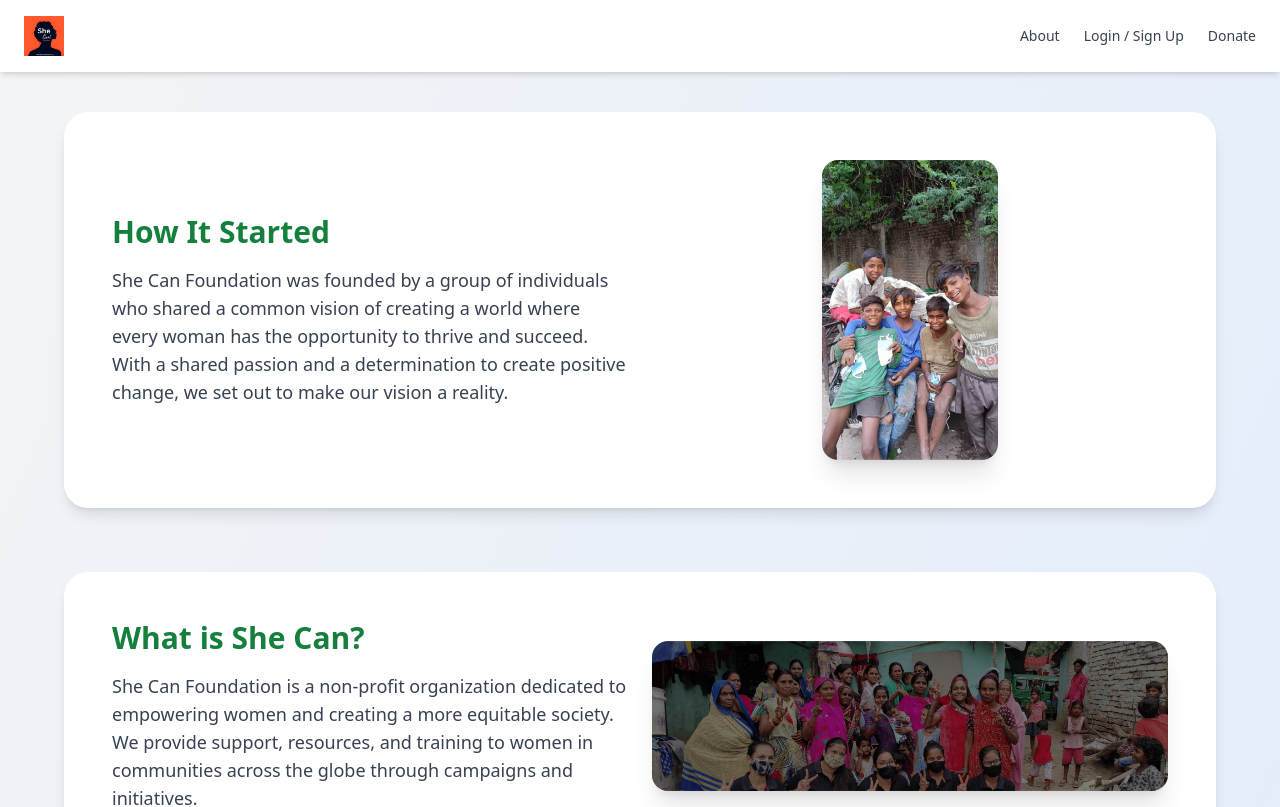
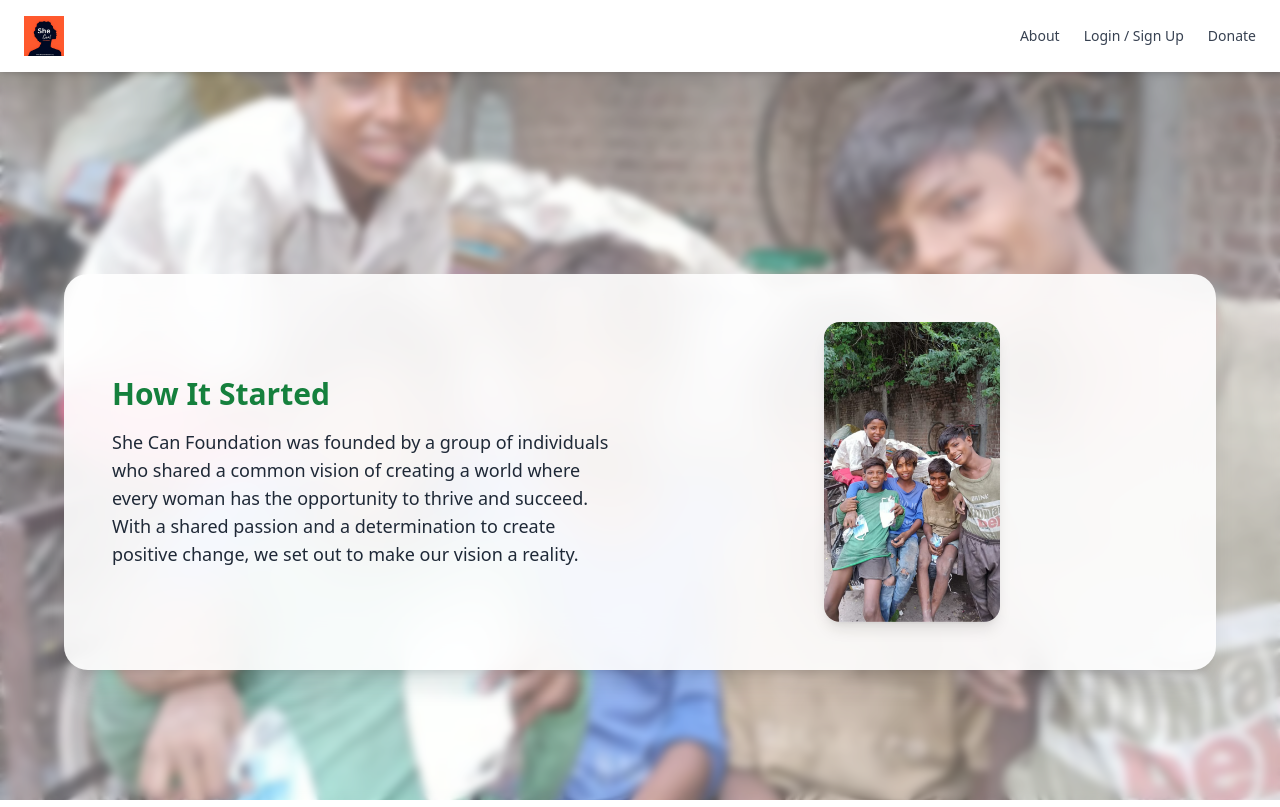
Before and after one commit to cjchandru798/fundraise-frontend-, a React (Vite) app: page /landing in a window 1280 px wide. Shown: the top 807 px of the page. Built offline with nearby package versions, Linux system fonts and the light colour scheme.

Commit message:
partilly completed

```diff
--- a/src/pages/LandingPage.tsx
+++ b/src/pages/LandingPage.tsx
@@ -1,37 +1,43 @@
 // src/pages/LandingPage.tsx
-import { useState } from "react";
+import { useEffect, useRef, useState } from "react";
 import { useNavigate } from "react-router-dom";
 import { motion, AnimatePresence } from "framer-motion";
 
 const sections = [
   {
     title: "How It Started",
-    content: `She Can Foundation was founded by a group of individuals who shared a common vision of creating a world where every woman has the opportunity to thrive and succeed. With a shared passion and a determination to create positive change, we set out to make our vision a reality.`,
+    content:
+      "She Can Foundation was founded by a group of individuals who shared a common vision of creating a world where every woman has the opportunity to thrive and succeed. With a shared passion and a determination to create positive change, we set out to make our vision a reality.",
     image: "/howstart.avif",
   },
   {
     title: "What is She Can?",
-    content: `She Can Foundation is a non-profit organization dedicated to empowering women and creating a more equitable society. We provide support, resources, and training to women in communities across the globe through campaigns and initiatives.`,
+    content:
+      "She Can Foundation is a non-profit organization dedicated to empowering women and creating a more equitable society. We provide support, resources, and training to women in communities across the globe through campaigns and initiatives.",
     image: "/who we.avif",
   },
   {
     title: "About Us",
-    content: `We are a registered NGO under the Indian Society Act, 1860, committed to empowering women. Through our collaboration with local groups and our sustainable programs, we aim to revolutionize society and create a better world for all.`,
+    content:
+      "We are a registered NGO under the Indian Society Act, 1860, committed to empowering women. Through our collaboration with local groups and our sustainable programs, we aim to revolutionize society and create a better world for all.",
     image: "/touch.avif",
   },
   {
     title: "The Story",
-    content: `Join our team and make a difference in the lives of women in need. At She Can Foundation, we are committed to creating positive change across the globe. Be part of our mission—one woman at a time.`,
+    content:
+      "Join our team and make a difference in the lives of women in need. At She Can Foundation, we are committed to creating positive change across the globe. Be part of our mission—one woman at a time.",
     image: "/certificate.avif",
   },
   {
     title: "Donate Now",
-    content: `With your support, we can continue to provide education, skill-building, and other opportunities to women. Your donation, no matter how small, can change lives and create a ripple effect of hope and empowerment.`,
+    content:
+      "With your support, we can continue to provide education, skill-building, and other opportunities to women. Your donation, no matter how small, can change lives and create a ripple effect of hope and empowerment.",
     image: "/donate.avif",
   },
   {
     title: "A Message from the Founder",
-    content: `Together, we can break down barriers and empower women. Join us in our mission to create a world where every woman has the opportunity to thrive and succeed.`,
+    content:
+      "Together, we can break down barriers and empower women. Join us in our mission to create a world where every woman has the opportunity to thrive and succeed.",
     image: "/to.avif",
     author: "Reeta Mishra",
   },
@@ -43,7 +49,9 @@
   const [referralCode, setReferralCode] = useState("");
   const [modalImage, setModalImage] = useState<string | null>(null);
   const [showReferralModal, setShowReferralModal] = useState(false);
+  const [activeSection, setActiveSection] = useState(0);
   const navigate = useNavigate();
+  const sectionRefs = useRef<(HTMLElement | null)[]>([]);
 
   const handleDonateClick = () => {
     const code = referralCode.trim() || "INT0BD0FA";
@@ -51,8 +59,50 @@
     setShowReferralModal(false);
   };
 
+  useEffect(() => {
+    const observer = new IntersectionObserver(
+      (entries) => {
+        entries.forEach((entry) => {
+          if (entry.isIntersecting) {
+            const index = sectionRefs.current.findIndex(
+              (ref) => ref === entry.target
+            );
+            if (index !== -1) setActiveSection(index);
+          }
+        });
+      },
+      {
+        threshold: 0.6,
+      }
+    );
+
+    sectionRefs.current.forEach((ref) => {
+      if (ref) observer.observe(ref);
+    });
+
+    return () => {
+      sectionRefs.current.forEach((ref) => {
+        if (ref) observer.unobserve(ref);
+      });
+    };
+  }, []);
+
   return (
-    <div className="bg-gradient-to-br from-gray-100 to-blue-100 relative z-0">
+    <div className="relative overflow-x-hidden">
+      {/* Dynamic background */}
+      <AnimatePresence mode="wait">
+        <motion.div
+          key={sections[activeSection].image}
+          className="fixed inset-0 -z-10 bg-cover bg-center transition-opacity duration-1000"
+          style={{ backgroundImage: `url(${sections[activeSection].image})` }}
+          initial={{ opacity: 0 }}
+          animate={{ opacity: 1 }}
+          exit={{ opacity: 0 }}
+        />
+      </AnimatePresence>
+      {/* Overlay */}
+      <div className="fixed inset-0 bg-white/30 backdrop-blur-sm -z-10" />
+
       {/* Navbar */}
       <nav className="flex justify-between items-center px-6 py-4 bg-white shadow-md sticky top-0 z-50">
         <img src="/src/logo.png" alt="Logo" className="h-10" />
@@ -63,26 +113,28 @@
         </div>
       </nav>
 
-      {/* Sections */}
-      <div className="space-y-16 py-10">
+      {/* Section Cards */}
+      <div className="snap-y snap-mandatory h-screen overflow-y-auto">
         {sections.map((section, idx) => (
-          <motion.section
+          <section
             key={idx}
-            className="flex flex-col md:flex-row items-center max-w-6xl mx-auto bg-white rounded-3xl shadow-lg p-8 md:p-12 gap-6"
-            initial={{ opacity: 0, y: 40 }}
+            ref={(el) => (sectionRefs.current[idx] = el)}
+            className="snap-start min-h-screen flex items-center justify-center px-6"
+          >
+            <motion.div
+              className="bg-white bg-opacity-90 backdrop-blur-xl p-8 md:p-12 rounded-3xl shadow-xl max-w-6xl w-full flex flex-col md:flex-row items-center gap-8"
+              initial={{ opacity: 0, y: 50 }}
               whileInView={{ opacity: 1, y: 0 }}
               viewport={{ once: true }}
               transition={{ duration: 0.7 }}
             >
               <div className="md:w-1/2 space-y-4">
                 <h2 className="text-3xl font-bold text-green-700">{section.title}</h2>
-              <p className="text-gray-700 text-lg whitespace-pre-line">{section.content}</p>
+                <p className="text-gray-800 text-lg whitespace-pre-line">{section.content}</p>
 
                 {section.author && (
-                <div className="mt-6 space-y-4">
-                  <h2 className="text-2xl font-bold italic text-green-700">
-                    Together, we can make a difference;
-                  </h2>
+                  <div className="space-y-4 mt-6">
+                    <h3 className="text-xl font-bold italic text-green-700">Together, we can make a difference</h3>
                     <p className="text-sm italic text-gray-500">— {section.author}</p>
                     <div className="grid grid-cols-2 md:grid-cols-4 gap-4 mt-4">
                       {founderImages.map((img, i) => (
@@ -108,28 +160,16 @@
                   src={section.image}
                   alt={section.title}
                   onClick={() => setModalImage(section.image)}
-                className="rounded-2xl shadow-xl max-h-[300px] object-cover cursor-pointer hover:scale-105 transition-transform"
+                  className="rounded-2xl shadow-lg max-h-[300px] object-cover cursor-pointer hover:scale-105 transition-transform"
                   initial={{ opacity: 0, scale: 0.9 }}
                   whileInView={{ opacity: 1, scale: 1 }}
                   viewport={{ once: true }}
                   transition={{ duration: 0.5 }}
                 />
               </div>
-          </motion.section>
+            </motion.div>
+          </section>
         ))}
-
-        {/* Contact */}
-        <motion.div
-          className="max-w-4xl mx-auto text-center text-gray-700"
-          initial={{ opacity: 0 }}
-          whileInView={{ opacity: 1 }}
-          viewport={{ once: true }}
-          transition={{ duration: 0.6 }}
-        >
-          <h3 className="text-2xl font-bold text-green-700 mb-2">Contact Us</h3>
-          <p>📧 president@shecanfoundation.org</p>
-          <p>📞 +91-8283841830</p>
-        </motion.div>
       </div>
 
       {/* Footer */}
@@ -140,11 +180,11 @@
         </a>
       </footer>
 
-      {/* Image Modal */}
+      {/* Image Preview Modal */}
       <AnimatePresence>
         {modalImage && (
           <motion.div
-            className="fixed inset-0 bg-black bg-opacity-80 flex items-center justify-center z-50"
+            className="fixed inset-0 bg-black bg-opacity-80 flex items-center justify-center z-[999]"
             initial={{ opacity: 0 }}
             animate={{ opacity: 1 }}
             exit={{ opacity: 0 }}
@@ -152,8 +192,8 @@
           >
             <motion.img
               src={modalImage}
-              alt="Fullscreen"
-              className="max-w-full max-h-full rounded-xl shadow-lg"
+              alt="Preview"
+              className="max-w-full max-h-full rounded-xl"
               initial={{ scale: 0.8 }}
               animate={{ scale: 1 }}
               exit={{ scale: 0.8 }}
@@ -163,7 +203,7 @@
         )}
       </AnimatePresence>
 
-      {/* Referral Code Modal */}
+      {/* Referral Modal */}
       <AnimatePresence>
         {showReferralModal && (
           <motion.div
--- a/tailwind.config.js
+++ b/tailwind.config.js
@@ -1,10 +1,23 @@
 // tailwind.config.js
 module.exports = {
   content: [
+
     "./src/**/*.{js,jsx,ts,tsx}",
+
   ],
   theme: {
-    extend: {},
+    extend: {
+      keyframes: {
+        fadeIn: {
+          '0%': { opacity: '0', transform: 'translateY(-10px)' },
+          '100%': { opacity: '1', transform: 'translateY(0)' },
+        },
+      },
+      animation: {
+        fadeIn: 'fadeIn 0.3s ease-out',
+      },
+    }
+
   },
   plugins: [],
 }
```
Also changed, not shown: src/pages/InternDashboard.tsx (+40 -28 lines). Lines whose indentation alone changed are shown as unchanged.
